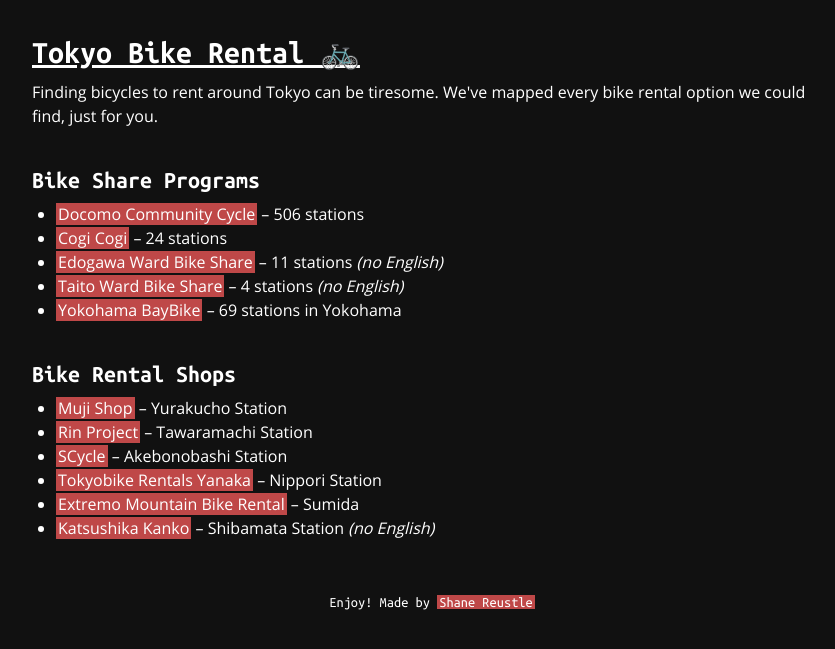
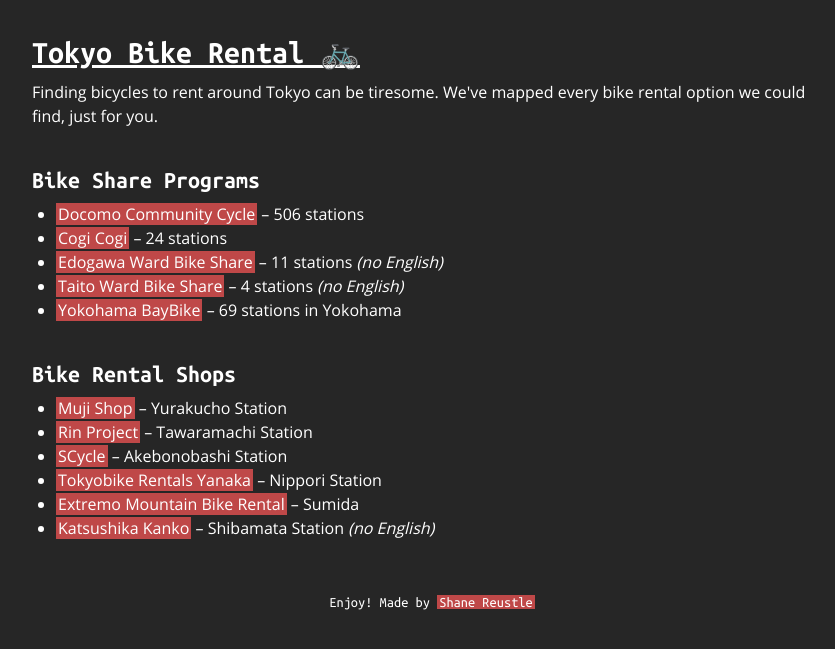
Before and after one commit to reustle/tokyobikerental, a Jekyll site: the page built from docs/index.html, in a window 1280 px wide. Shown: the top 649 px of the page, without its empty margins (208-1043 px from the left). Built offline with Jekyll 4.4.1, drawn with Linux system fonts in a browser that asks for light colours.

Commit message:
adjustments

```diff
--- a/docs/_layouts/base.html
+++ b/docs/_layouts/base.html
@@ -7,10 +7,11 @@
         <meta http-equiv="X-UA-Compatible" content="IE=edge">
         <meta name="viewport" content="width=device-width, initial-scale=1, minimal-ui">
 
+        <title>Tokyo Bicycle Rental Shops & Bike Share Programs</title>
+
         <meta name="author" content="Shane Reustle">
         <meta name="description" content="Unsatisfied with office life in New York City, I set out on a mission to slowly make my way around the world by land and sea.">
-
-        <title>Tokyo Bicycle Rental Shops & Bike Share Programs</title>
+        <meta name="theme-color" content="#262626">
 
         <link rel="stylesheet" href="/css/fonts.css">
         <link rel="stylesheet" href="/css/style.css">
--- a/docs/css/style.scss
+++ b/docs/css/style.scss
@@ -7,7 +7,7 @@
     line-height: 1.5rem;
     margin: 40px 0px;
     color: #fff;
-    background: #111;
+    background: #262626;
 }
 a {
     background: #bf4848;
```
